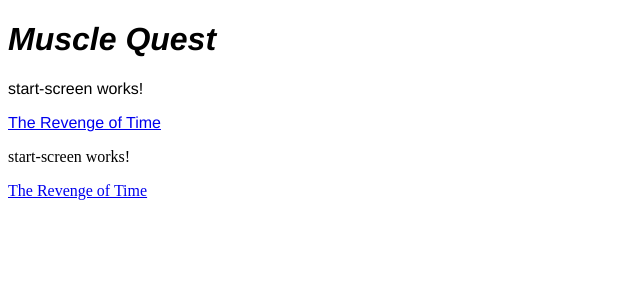
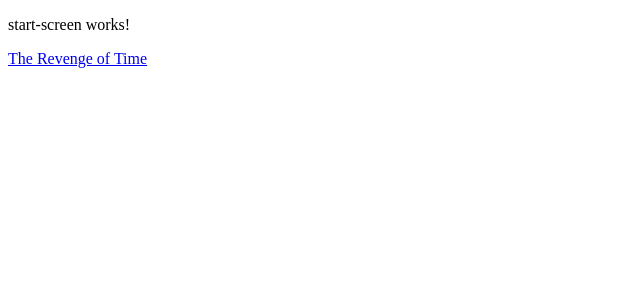
Before and after one commit to ChicoState/MuscleQuest, an Angular app in the folder muscle-quest-app/: page /start in a window 1280 px wide. Shown: the top 300 px of the page, without its empty margins (0-640 px from the left). Built offline with nearby package versions, Linux system fonts and the light colour scheme.

Commit message:
Set default URL to start screen, add link to and from sloane level

```diff
--- a/muscle-quest-app/src/app/app.component.html
+++ b/muscle-quest-app/src/app/app.component.html
@@ -1,3 +1 @@
-<h1><i>Muscle Quest</i></h1>
-<app-start-screen></app-start-screen>
 <router-outlet></router-outlet>
```
